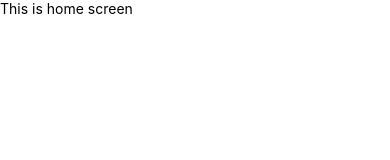
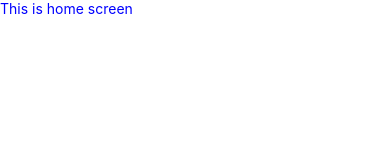
Before and after one commit to brandalx/ReactNativeTaxiApp, a React Native app: screen / in a window 390 px wide. Shown: the top 160 px of the page. Built offline with nearby package versions, Linux system fonts and the light colour scheme.

Commit message:
feat: Tailwind React Native Classnames

```diff
--- a/package.json
+++ b/package.json
@@ -14,7 +14,8 @@
     "expo-status-bar": "~1.6.0",
     "react": "18.2.0",
     "react-native": "0.72.5",
-    "react-redux": "^8.1.2"
+    "react-redux": "^8.1.2",
+    "twrnc": "^3.6.4"
   },
   "devDependencies": {
     "@babel/core": "^7.20.0"
--- a/screens/HomeScreen.js
+++ b/screens/HomeScreen.js
@@ -4,11 +4,15 @@ import React from "react";
 const HomeScreen = () => {
   return (
     <SafeAreaView>
-      <Text>This is home screen</Text>
+      <Text style={styles.text}>This is home screen</Text>
     </SafeAreaView>
   );
 };
 
 export default HomeScreen;
 
-const styles = StyleSheet.create({});
+const styles = StyleSheet.create({
+  text: {
+    color: "blue",
+  },
+});
```
Also changed, not shown: 1 other file (tests, documents, lock files or other folders).
